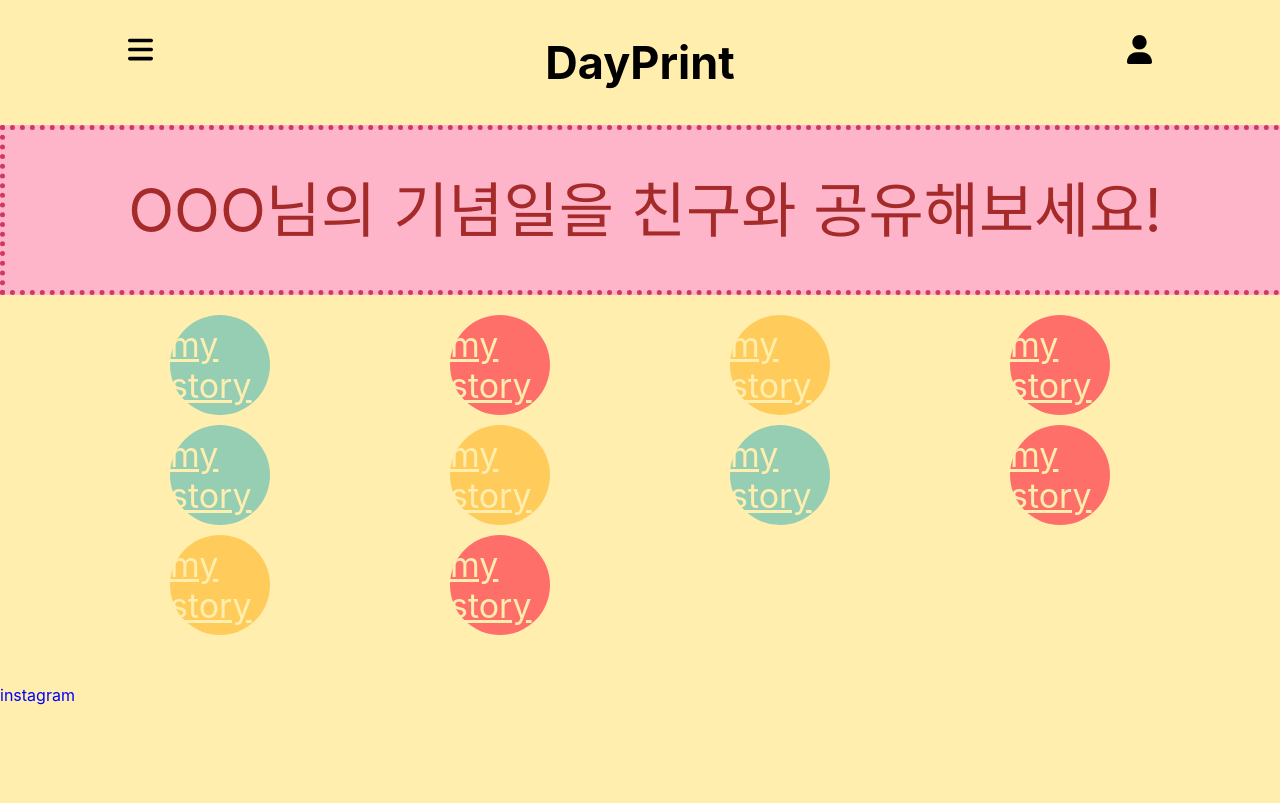
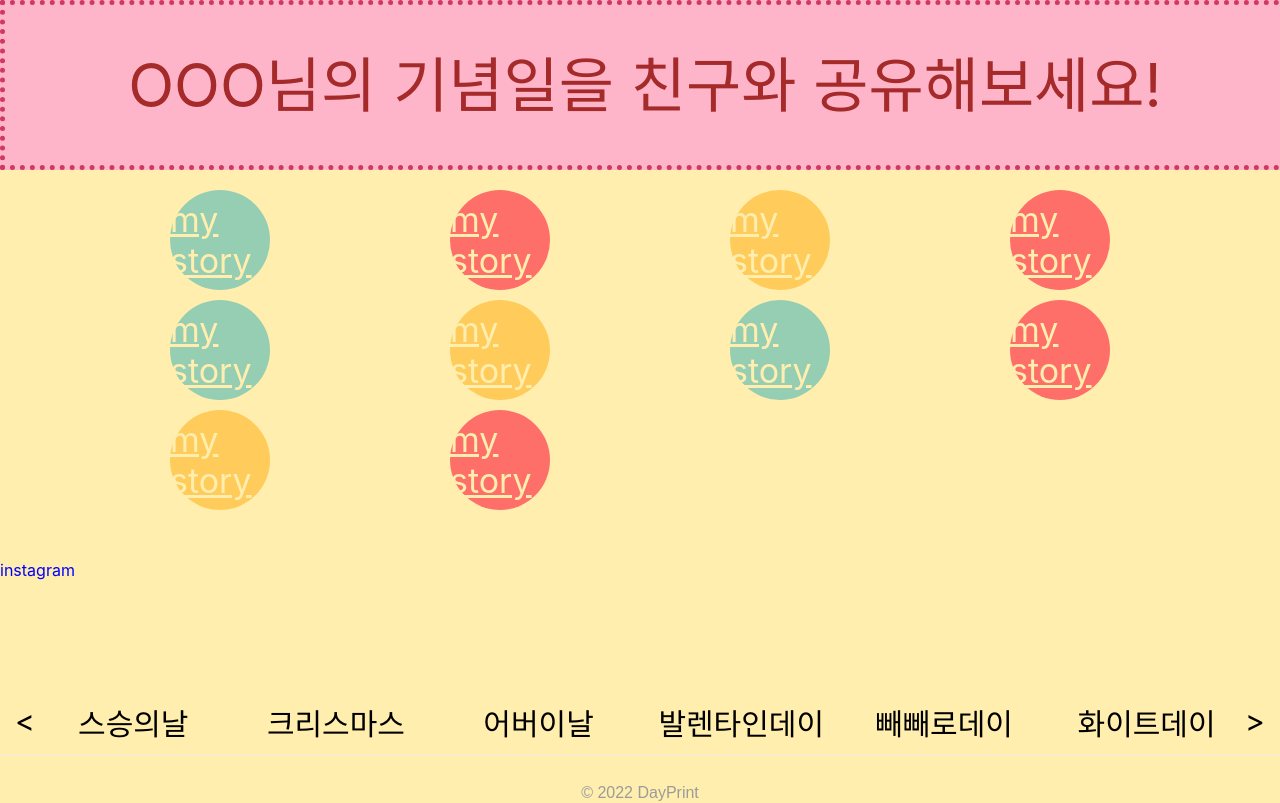
Before and after one commit to DayPrint/DayPrint_Frontend, a React (Create React App) app: page / in a window 1280 px wide. Shown: the top 803 px of the page. Built offline with nearby package versions, Linux system fonts and the light colour scheme; a web font is replaced by a local one.

Commit message:
Update App.js

```diff
--- a/src/App.js
+++ b/src/App.js
@@ -1,5 +1,5 @@
 import './App.css';
-import { MainPage, LoginPage, PostPage, Comment, AddPostPage,Header } from './component';
+import { MainPage, LoginPage, PostPage, Comment, AddPostPage } from './component';
 import { Route, Routes } from 'react-router-dom';
 import SignUp from './component/SignUp';
 import CommentStyle from './component/CommentStyle';
@@ -8,7 +8,6 @@ import CommentStyle from './component/CommentStyle';
 function App() {
   return (
     <div>
-      <Header/>
       <Routes>
         <Route path="/" element={<MainPage />} />
         <Route path="/login" element={<LoginPage />} />
```
